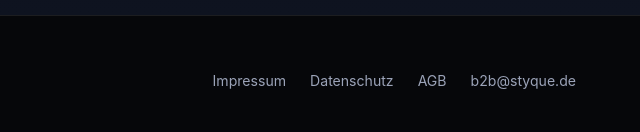
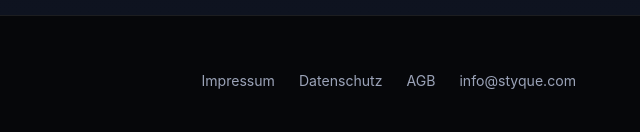
Before and after one commit to CCDix/styque-b2b, a plain HTML site: page index.html in a window 1280 px wide. Shown: the part 5454-5586 px from the top of the page, 640-1280 px from the left. Drawn offline with Linux system fonts and the light colour scheme.

Commit message:
Update email: b2b@styque.de → info@styque.com

```diff
--- a/index.html
+++ b/index.html
@@ -1388,7 +1388,7 @@
         <a href="#">Impressum</a>
         <a href="#">Datenschutz</a>
         <a href="#">AGB</a>
-        <a href="mailto:b2b@styque.de">b2b@styque.de</a>
+        <a href="mailto:info@styque.com">info@styque.com</a>
       </div>
     </div>
   </footer>
```
